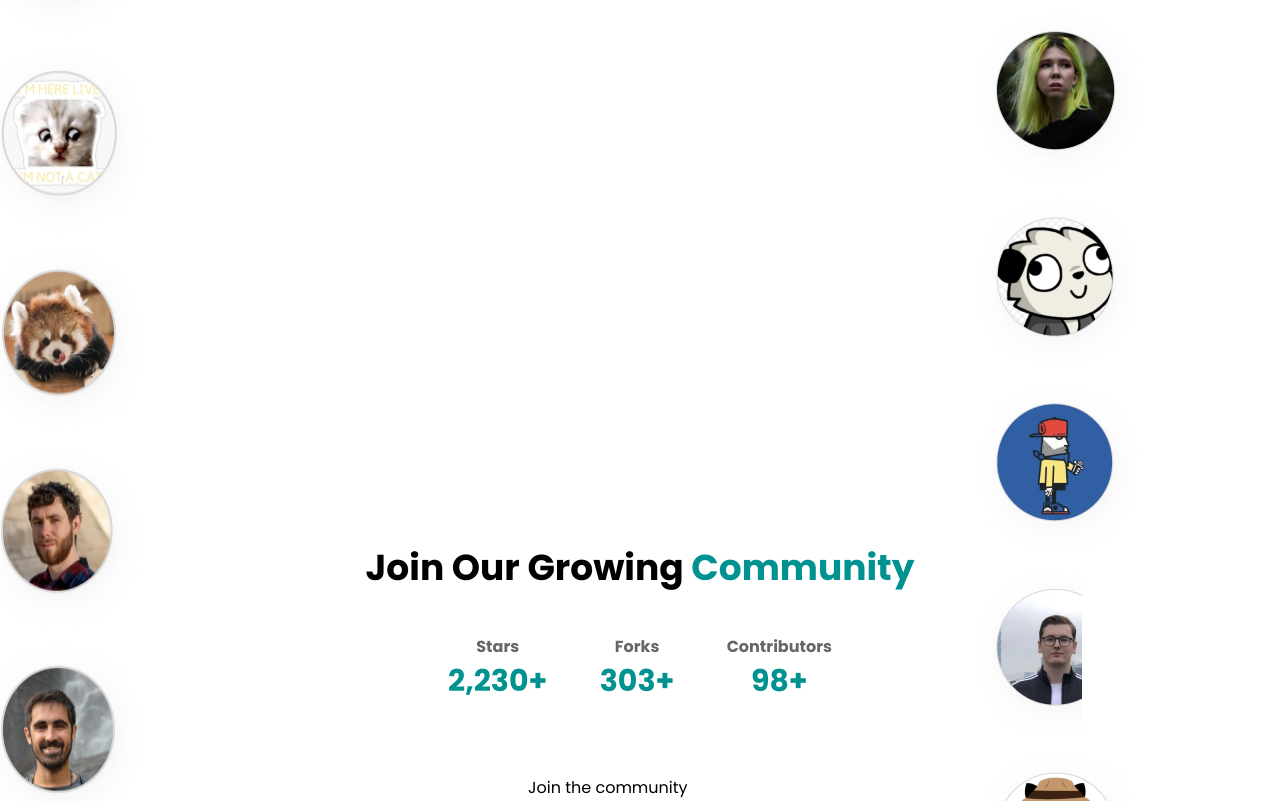
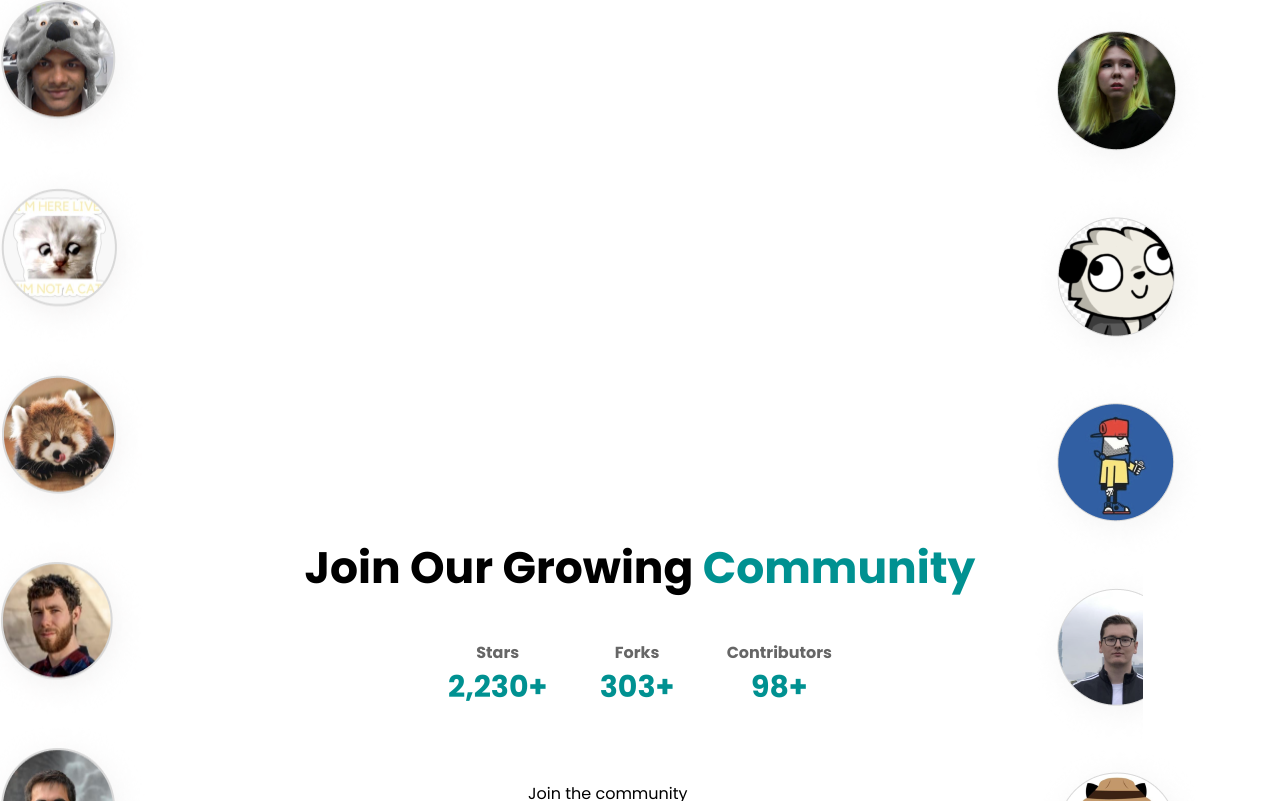
Before and after one commit to Asher-MS/website, a Next.js app: page /join in a window 1280 px wide. Shown: the part 1672-2473 px from the top of the page. Built offline with nearby package versions, Linux system fonts and the light colour scheme.

Commit message:
style about call to action

```diff
--- a/src/hero/HeroSectionContent.tsx
+++ b/src/hero/HeroSectionContent.tsx
@@ -4,6 +4,7 @@
 interface HeroSectionContentProps extends DivProps {
   titlePart1: string;
   titlePart2?: string;
+  titleClasses?: string;
   description: string;
   buttonLabel?: string;
   descriptionClasses?: string;
@@ -13,6 +14,7 @@
 const HeroSectionContent = ({
   titlePart1,
   titlePart2,
+  titleClasses,
   description,
   buttonLabel,
   className,
@@ -21,11 +23,11 @@
 }: HeroSectionContentProps) => {
   return (
     <div className={className}>
-      <h2 className="font-bold mb-8">
+      <h1 className={`font-bold mb-8 ${titleClasses}`}>
         <span className="text-black">{titlePart1}</span>
         &nbsp;
         <span className="text-primary-500">{titlePart2 || ''}</span>
-      </h2>
+      </h1>
       <p className={`mb-16 text-gray-600 text-lg ${descriptionClasses}`}>{description}</p>
       {buttonLabel && (
         <Button primary className={`py-4 ${buttonClasses}`}>
@@ -34,7 +36,7 @@
       )}
       <style>
         {`
-          h2 {
+          h1 {
             font-size: 3.5rem;
           }
         `}
--- a/src/pages/about.tsx
+++ b/src/pages/about.tsx
@@ -27,6 +27,7 @@
       <Section>
         <HeroSectionContent
           titlePart1={websiteCopyStrings.aboutCallToActionTitle}
+          titleClasses="text-5xl"
           description={websiteCopyStrings.aboutCallToActionDescription}
           buttonLabel={websiteCopyStrings.aboutCallToActionCallToActionButton}
           className="flex flex-col items-center"
--- a/src/styles/main.css
+++ b/src/styles/main.css
@@ -12,3 +12,7 @@
 body {
   font-family: Poppins;
 }
+
+h2 {
+  font-size: 2.75rem;
+}
--- a/src/template/Header.tsx
+++ b/src/template/Header.tsx
@@ -8,7 +8,7 @@
 }
 
 const Header = ({ headerStrings, className }: HeaderProps) => (
-  <h2 className={`text-center font-bold text-4xl mb-10 ${className}`}>
+  <h2 className={`text-center font-bold  mb-10 ${className}`}>
     {headerStrings.map((tuple, index) => (
       <span key={`header-part-${index}`} className={'' + (tuple[1] && 'text-primary-500')}>
         {tuple[0]}
```
